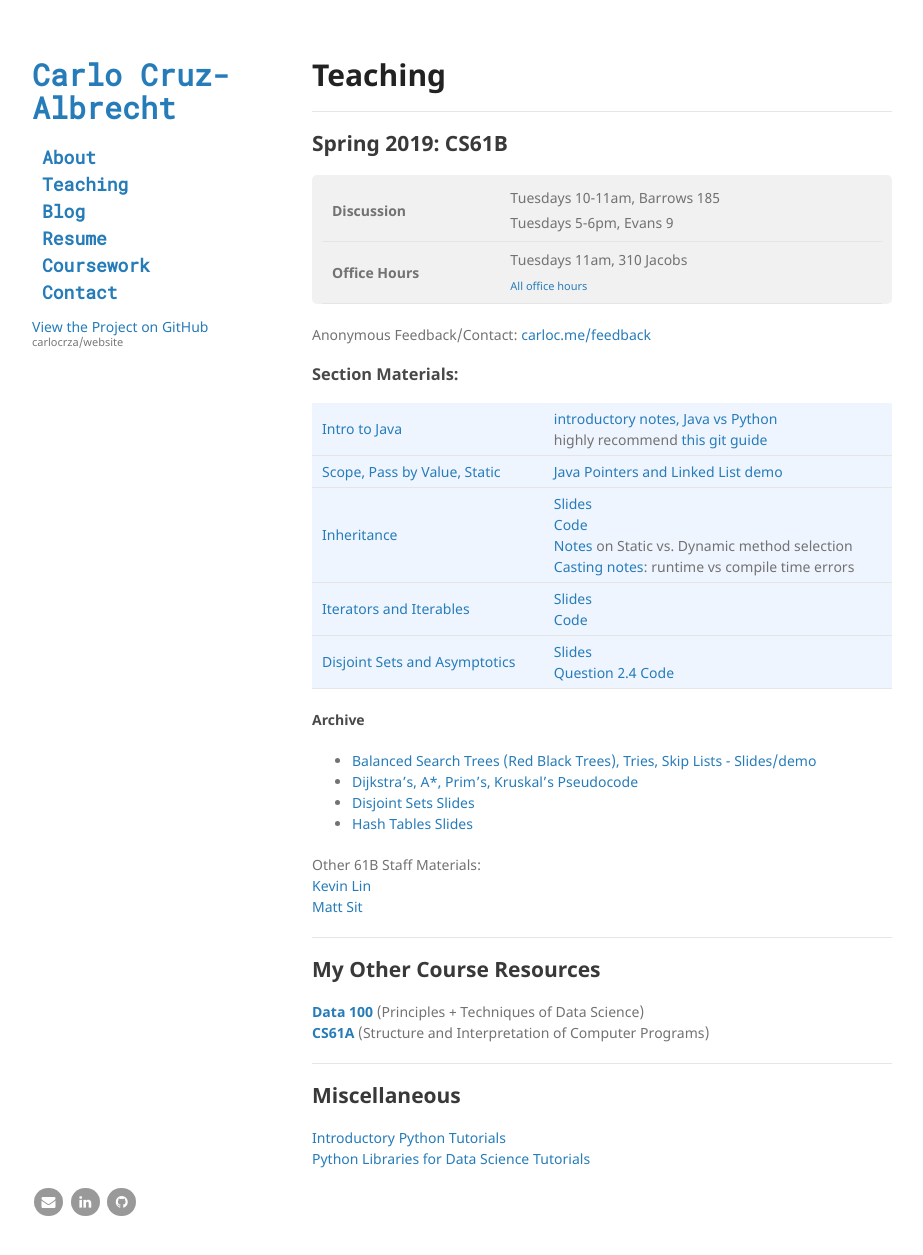
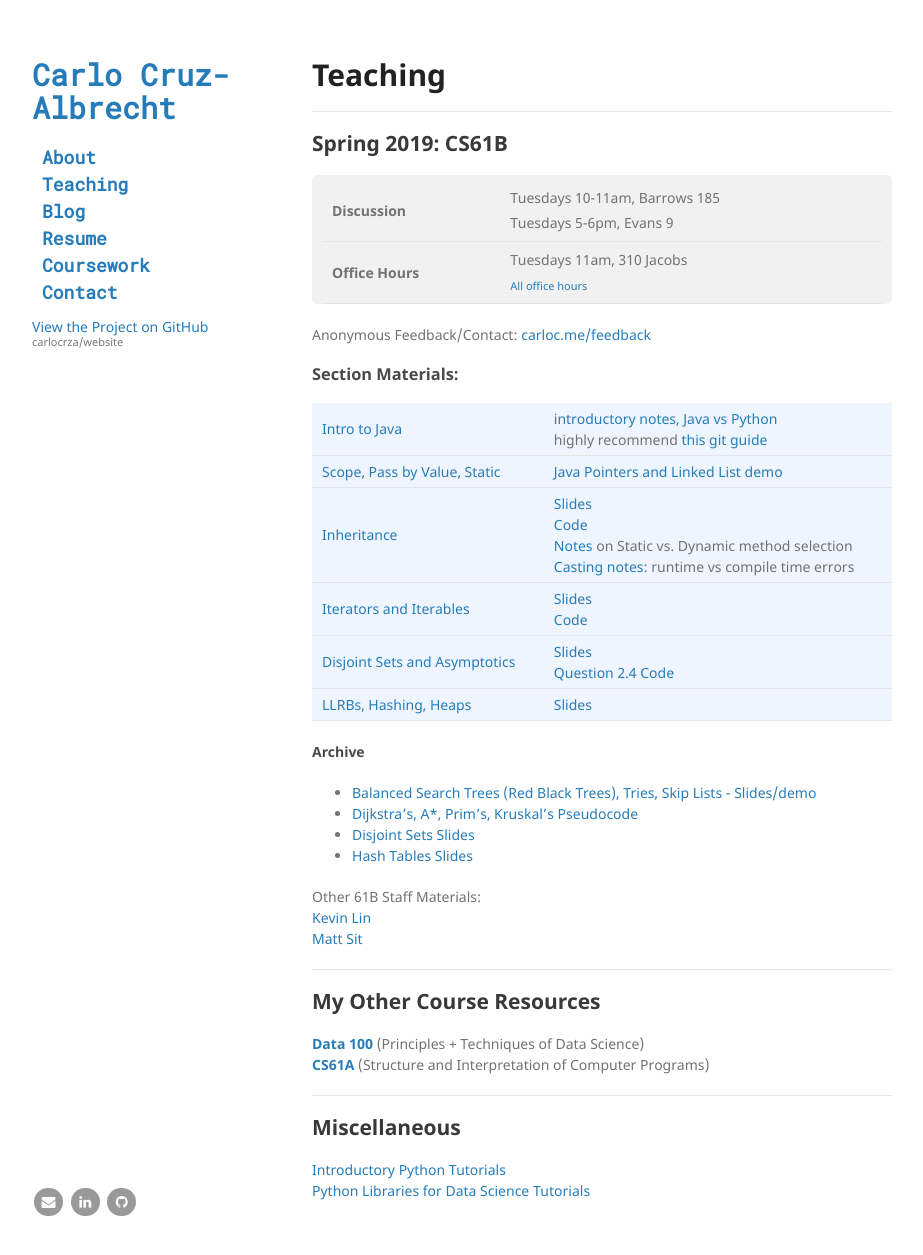
Before and after one commit to carlocrza/website, a Jekyll site: the page built from teaching.md, in a window 1280 px wide and 1271 px high. Shown: the top 1255 px of the window, without its empty margins (178-1101 px from the left). Built offline with Jekyll 4.4.1, drawn with Linux system fonts in a browser that asks for light colours.

Commit message:
link to slides

```diff
--- a/teaching.md
+++ b/teaching.md
@@ -69,9 +69,16 @@ Anonymous Feedback/Contact: [carloc.me/feedback](http://carloc.me/feedback.html)
 			<a href="/dis6demo.java" target="blank">Question 2.4 Code</a><br>
 		</td>
 	</tr>
+		<tr>
+		<td>
+			<a href="https://sp19.datastructur.es/materials/discussion/disc08.pdf" target="blank">LLRBs, Hashing, Heaps</a>
+		</td>
+		<td>
+			<a href="https://docs.google.com/presentation/d/1HNpkgQ7YYcu-u295hGhW1x5Y-H0Iu8Lok9uktHVe6ac/edit?usp=sharing" target="blank">Slides</a><br>
+		</td>
+	</tr>
 
 </table>
-
 
 #### Archive
 * [Balanced Search Trees (Red Black Trees), Tries, Skip Lists - Slides/demo](https://docs.google.com/presentation/d/1vdcqju_lYHZsyyOsx9VibCF7gOf5vji8FbBvfvkICA8/edit?usp=sharing)
```
